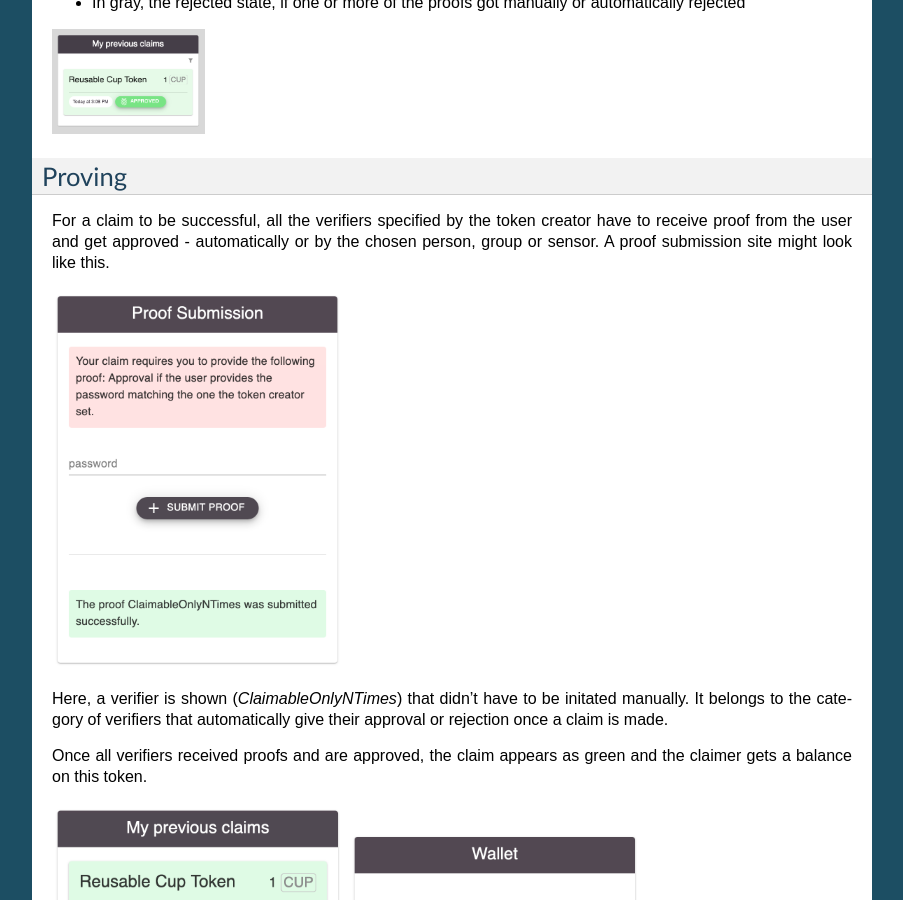
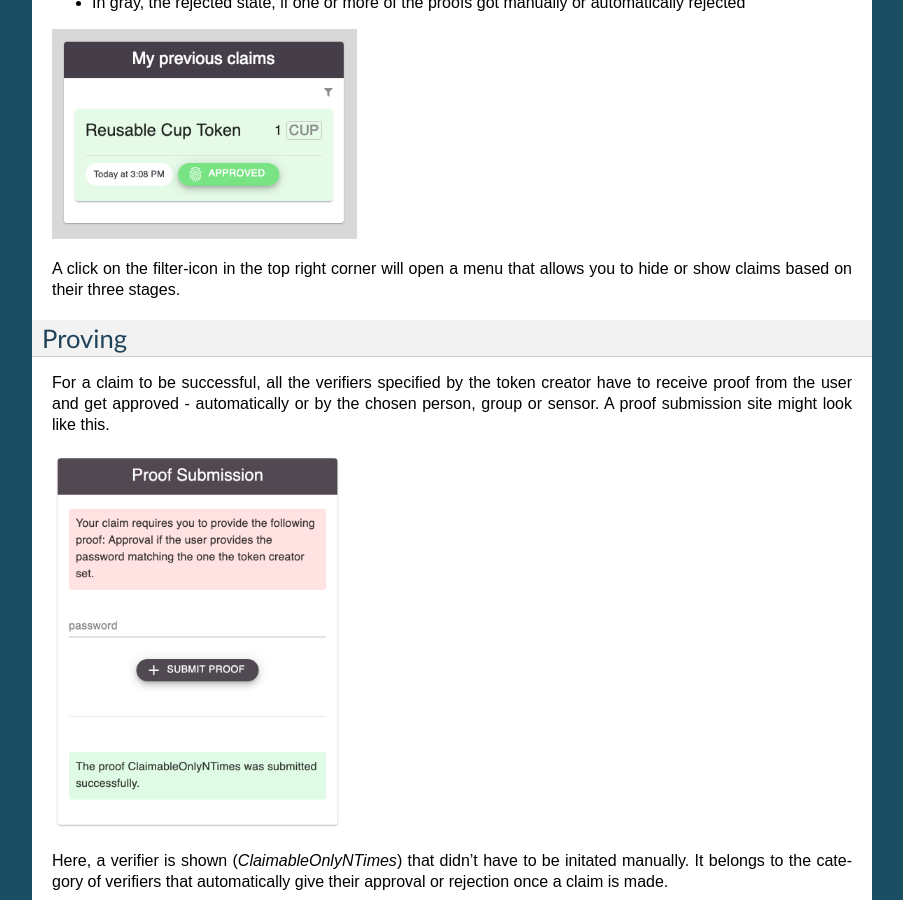
Before and after one commit to FuturICT2/FIN4Documentation, a Sphinx documentation site: the page built from docs/claim-tokens.rst, in a window 1280 px wide and 900 px high, scrolled down 594 px. Shown: the whole window, without its empty margins (198-1101 px from the left). Built offline with Sphinx 7.4.7, drawn with Linux system fonts in a browser that asks for light colours.

Commit message:
Add hint about filtering claims

```diff
--- a/docs/claim-tokens.rst
+++ b/docs/claim-tokens.rst
@@ -19,7 +19,9 @@ Submitting a claim is the first step to obtaining a balance on the token in ques
 - In gray, the rejected state, if one or more of the proofs got manually or automatically rejected
 
 .. image:: images/MyPreviousClaims.png
-   :scale: 35%
+   :scale: 70%
+
+A click on the filter-icon in the top right corner will open a menu that allows you to hide or show claims based on their three stages.
 
 Proving
 ^^^^^^^
```
Also changed, not shown: 1 other file.
